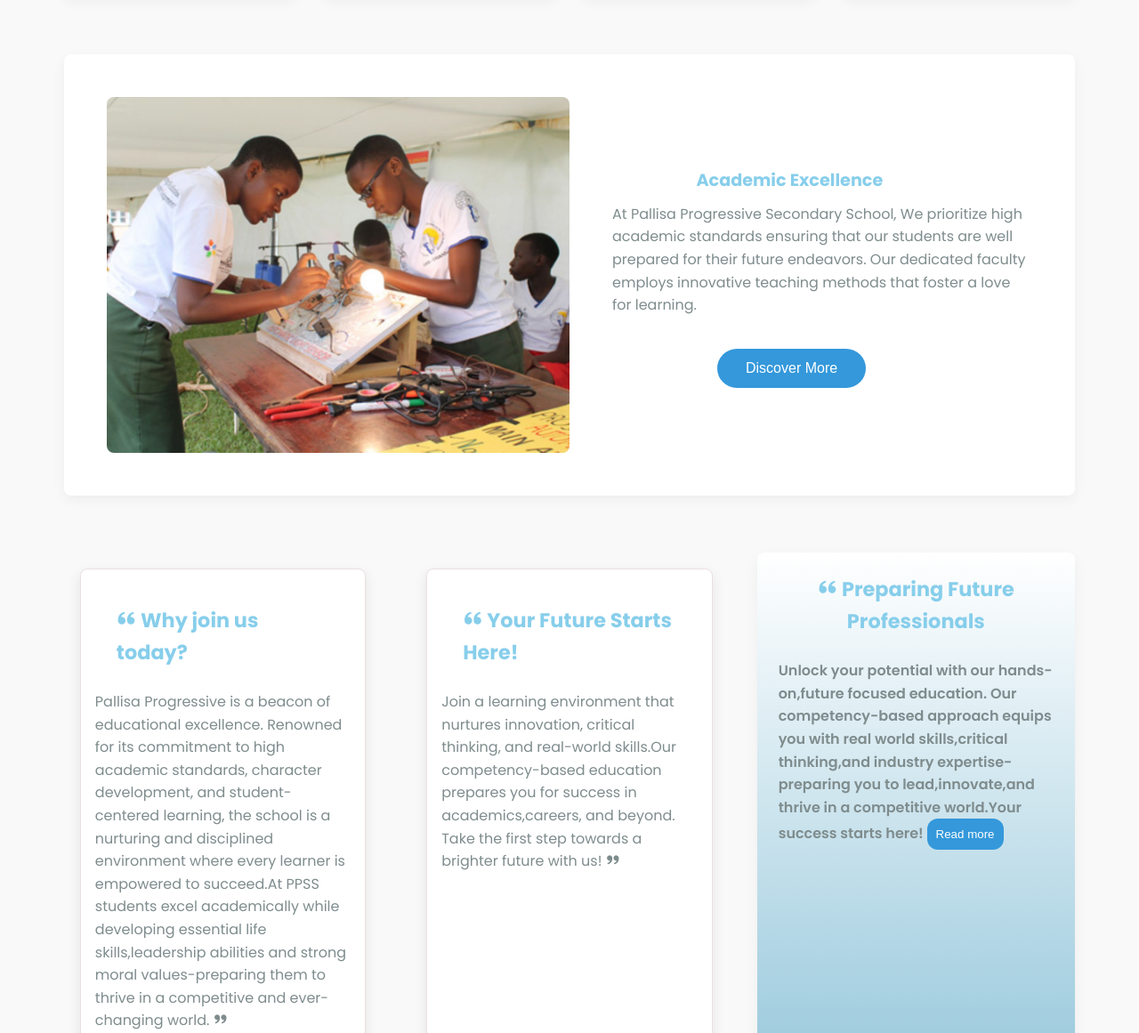
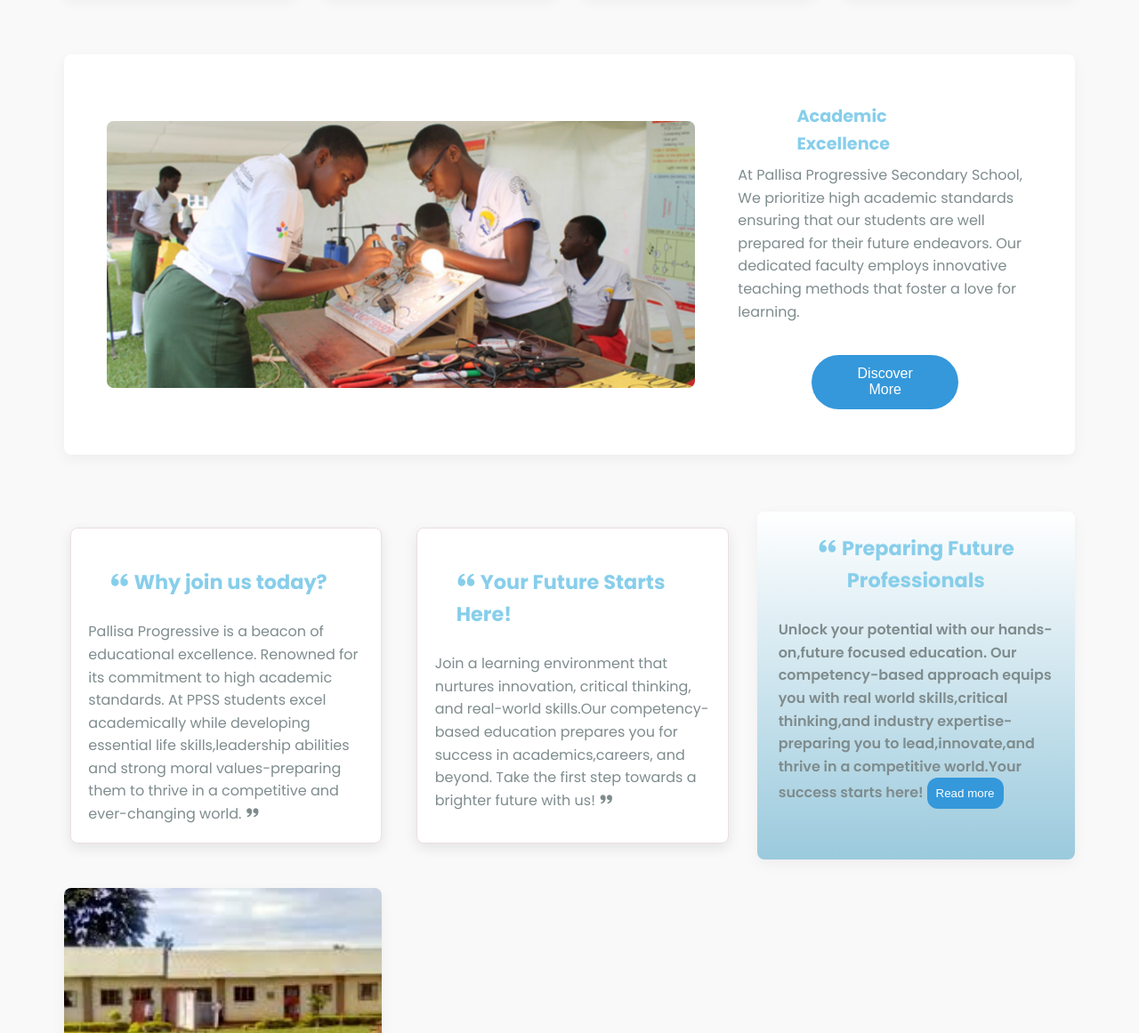
Before and after one commit to AREDO97/PPSS, a plain HTML site: page index.html in a window 1280 px wide. Shown: the part 1201-2362 px from the top of the page at 89% size. Drawn offline with nearby package versions, Linux system fonts and the light colour scheme.

Commit message:
Add files via upload

```diff
--- a/index.html
+++ b/index.html
@@ -52,7 +52,7 @@
             .phone-view{
            display: grid;
            grid-template-columns: 1fr 1fr;
-           height: 190px;
+           height: 180px;
             background-color: var(--primary-color);
             margin-top: -190px;
 
@@ -74,7 +74,7 @@
 
         .btn{
             margin-left: 70%;
-            margin-top: 65%;
+            margin-top: 58%;
         }
         .links{
             display: none;
@@ -128,6 +128,9 @@
         .logo h3{
             display: none;
         }
+
+
+
         }
 
 
@@ -178,7 +181,7 @@
             margin-bottom: 1rem;
             animation: fadeInUp 1s ease 0.6s both;
             margin-left: 40px;
-            margin-top: -50px;
+            margin-top: -90px;
         }
 
 
@@ -264,13 +267,14 @@
             padding: 3rem;
             border-radius: 8px;
             box-shadow: 0 5px 15px rgba(0, 0, 0, 0.05);
+
         }
 
         .homepage2 img {
-            width: 50%;
+            width: 100%;
             border-radius: 8px;
             object-fit: cover;
-            height: 400px;
+            height: 300px;
         }
 
         .homepage2 .content {
@@ -688,7 +692,8 @@ margin-top: 5%;
 
             .homepage2 img,
             .homepage2 .content {
-                width: 100%;
+                width: 115%;
+                object-fit: cover;
             }
 
 
@@ -845,7 +850,7 @@ margin: 2% 40%;
 
 .picture{
             background-color: white;
-            padding: 1rem;
+            padding: 1.2rem;
             border-radius: 8px;
             overflow: hidden;
             text-align: left;
@@ -854,8 +859,8 @@ margin: 2% 40%;
             border: 1px solid rgb(235, 223, 223);
             box-shadow: 0 5px 15px rgba(0, 0, 0, 0.09);
             transition: transform 0.3s ease;
-            width: 90%;
-            margin: 5% 5%;
+            width: 98%;
+            margin: 5% 2%;
             color:#333;
 
         }
@@ -962,7 +967,7 @@ color: var(--text-light);
         </section>
 
         <section class="homepage2">
-            <img src="images/science-fair.jpg" alt="Academic Excellence">
+            <img src="images/science-fair.jpg" alt="Academic Excellence" class="gud">
 
             <div class="content">
                 <h2>Academic Excellence</h2>
@@ -987,11 +992,8 @@ color: var(--text-light);
                     <span>
                         Pallisa Progressive is a beacon of educational
                         excellence. Renowned
-                        for its commitment to high academic standards,
-                        character development, and student-centered
-                        learning, the school is a nurturing and disciplined
-                        environment where every learner
-                        is empowered to succeed.At PPSS students excel
+                        for its commitment to high academic standards.
+                        At PPSS students excel
                          academically while developing
                           essential life skills,leadership
                         abilities and strong moral values-preparing
```
